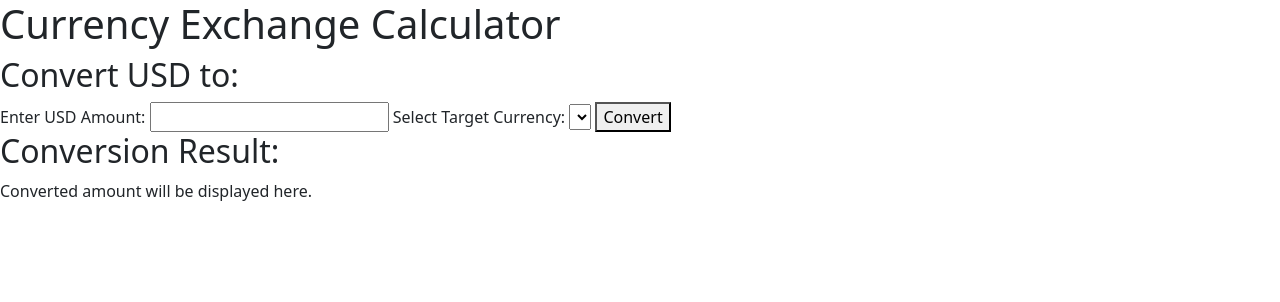
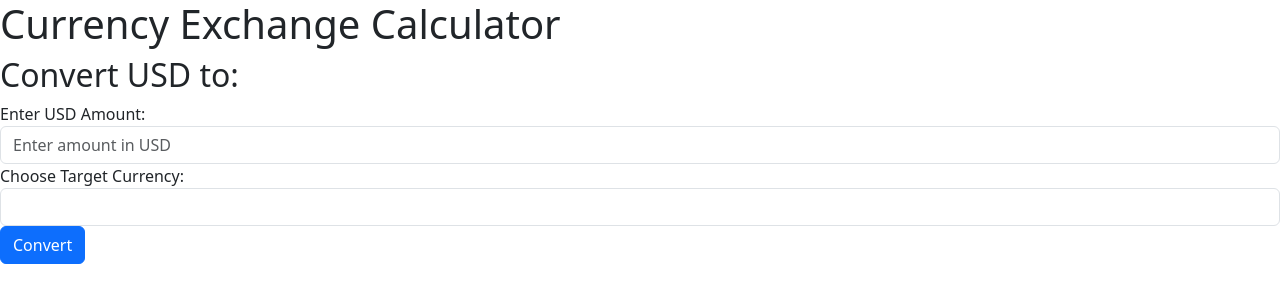
Before and after one commit to simioyin222/Currency-Exhange, a website built with webpack: page src/index.html in a window 1280 px wide. Built offline with nearby package versions, Linux system fonts and the light colour scheme; files whose address does not match are found by name.

Commit message:
format html and change javadescription

```diff
--- a/src/index.html
+++ b/src/index.html
@@ -14,19 +14,27 @@
       <section class="conversion-form">
         <h2>Convert USD to:</h2>
         <form id="conversion-form">
-          <label for="usd-amount">Enter USD Amount:</label>
-          <input type="number" id="usd-amount" step="0.01" required />
-          <label for="target-currency">Select Target Currency:</label>
-          <select id="target-currency" required>
-          </select>
-          <button type="submit">Convert</button>
+          <div class="form-group">
+            <label for="usd-amount">Enter USD Amount:</label>
+            <input
+              type="number"
+              id="usd-amount"
+              class="form-control"
+              placeholder="Enter amount in USD"
+              required
+            />
+          </div>
+          <div class="form-group">
+            <label for="target-currency">Choose Target Currency:</label>
+            <select id="target-currency" class="form-control" required></select>
+          </div>
+          <button type="submit" class="btn btn-primary">Convert</button>
         </form>
       </section>
       <section class="result">
-        <h2>Conversion Result:</h2>
-        <p id="result-message">Converted amount will be displayed here.</p>
+        <p id="result-message"></p>
       </section>
     </main>
-    <script src="bundle.js"></script>
+    <script src="js/index.js"></script>
   </body>
 </html>
--- a/src/service.js
+++ b/src/service.js
@@ -0,0 +1 @@
+export
```
